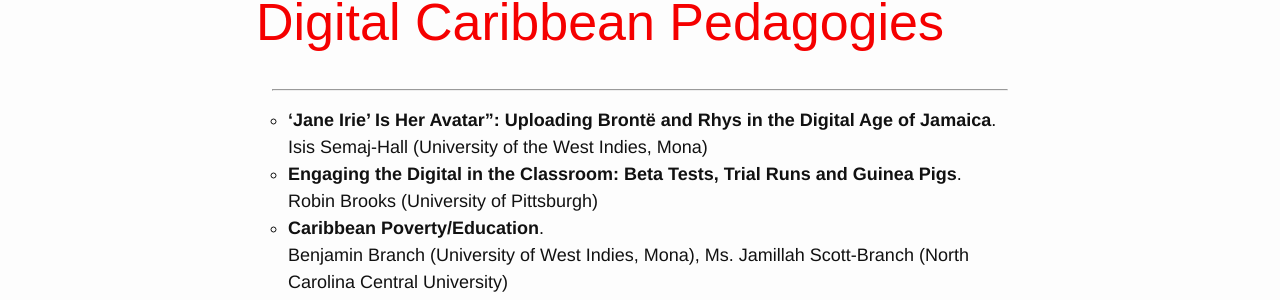
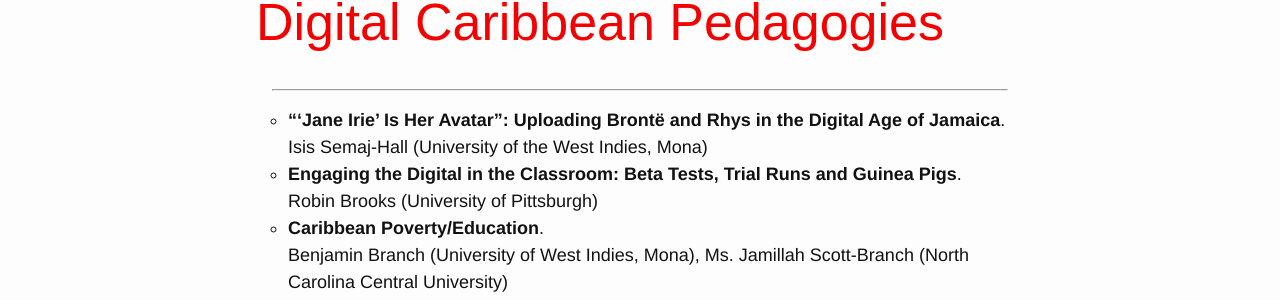
Before and after one commit to kbjosephs/sxcd5-dev, a Jekyll site: the page built from _program/session03.md, in a window 1280 px wide and 900 px high, scrolled down 419 px. Shown: the part 150-450 px from the top of the window. Built offline with Jekyll 4.4.1, drawn with Linux system fonts in a browser that asks for light colours.

```diff
--- a/_program/session03.md
+++ b/_program/session03.md
@@ -9,7 +9,7 @@ slot: "1:45-3PM"
 
 ---
 
-- **‘Jane Irie’ Is Her Avatar”: Uploading Brontë and Rhys in the Digital Age of Jamaica**.\
+- **“‘Jane Irie’ Is Her Avatar”: Uploading Brontë and Rhys in the Digital Age of Jamaica**.\
 Isis Semaj-Hall (University of the West Indies, Mona)
 - **Engaging the Digital in the Classroom: Beta Tests, Trial Runs and Guinea Pigs**.\
 Robin Brooks (University of Pittsburgh)
```
